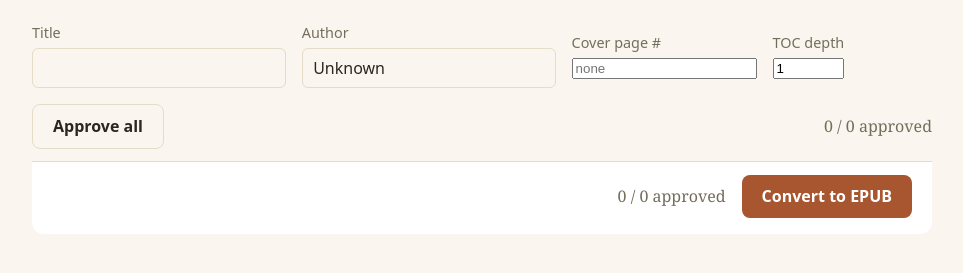
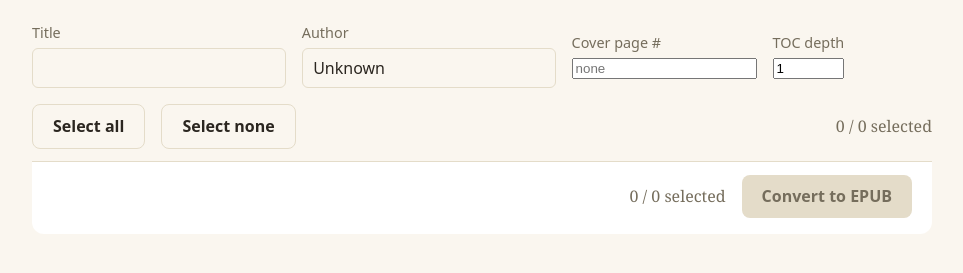
Before and after one commit to 00kingdragon00/ScanPdf2ebook, a Flask app: template templates/review.html in a window 1280 px wide. Shown: the part 92-365 px from the top of the page, without its empty margins (158-1121 px from the left). Run offline with Flask 3, Linux system fonts and the light colour scheme; the template is opened without the code that fills it, so the values that code supplies are empty; some libraries are stand-ins or nearby versions.

Commit message:
Convert only selected pages instead of requiring all pages approved
Checkbox now means 'include this page' rather than 'approved' - unchecked
pages are simply dropped from the EPUB instead of blocking conversion.
Requires at least one page selected. Adds Select all/Select none buttons.

```diff
--- a/templates/review.html
+++ b/templates/review.html
@@ -20,8 +20,9 @@
         <label>TOC depth
           <input type="number" name="toc_depth" value="1" min="1" max="6">
         </label>
-        <button type="button" class="btn-secondary" id="approve-all">Approve all</button>
-        <span class="approval-count" id="approval-count">0 / {{ pages|length }} approved</span>
+        <button type="button" class="btn-secondary" id="select-all">Select all</button>
+        <button type="button" class="btn-secondary" id="select-none">Select none</button>
+        <span class="approval-count" id="approval-count">0 / {{ pages|length }} selected</span>
       </div>
     </div>
 
@@ -43,14 +44,14 @@
         <textarea name="text_{{ page.num }}" rows="10">{{ page.text }}</textarea>
         <label class="approve-label">
           <input type="checkbox" class="approve-box" name="approved_{{ page.num }}">
-          Approved
+          Include this page
         </label>
       </div>
     </div>
     {% endfor %}
 
     <div class="convert-bar">
-      <span class="approval-count" id="approval-count-bottom">0 / {{ pages|length }} approved</span>
+      <span class="approval-count" id="approval-count-bottom">0 / {{ pages|length }} selected</span>
       <button type="submit" id="convert-btn" disabled>Convert to EPUB</button>
     </div>
   </form>
@@ -63,11 +64,11 @@ const countTop = document.getElementById("approval-count");
 const countBottom = document.getElementById("approval-count-bottom");
 
 function refresh() {
-  const approved = Array.from(boxes).filter(b => b.checked).length;
+  const selected = Array.from(boxes).filter(b => b.checked).length;
   const total = boxes.length;
-  countTop.textContent = approved + " / " + total + " approved";
-  countBottom.textContent = approved + " / " + total + " approved";
-  btn.disabled = approved !== total;
+  countTop.textContent = selected + " / " + total + " selected";
+  countBottom.textContent = selected + " / " + total + " selected";
+  btn.disabled = selected === 0;
 }
 
 boxes.forEach(b => b.addEventListener("change", e => {
@@ -75,7 +76,7 @@ boxes.forEach(b => b.addEventListener("change", e => {
   refresh();
 }));
 
-document.getElementById("approve-all").addEventListener("click", () => {
+document.getElementById("select-all").addEventListener("click", () => {
   boxes.forEach(b => {
     b.checked = true;
     b.closest("[data-page-block]").classList.add("approved");
@@ -83,5 +84,13 @@ document.getElementById("approve-all").addEventListener("click", () => {
   refresh();
 });
 
+document.getElementById("select-none").addEventListener("click", () => {
+  boxes.forEach(b => {
+    b.checked = false;
+    b.closest("[data-page-block]").classList.remove("approved");
+  });
+  refresh();
+});
+
 refresh();
 </script>
--- a/webapp.py
+++ b/webapp.py
@@ -247,11 +247,13 @@ def convert(book):
     if total == 0:
         return "No pages found", 400
 
-    texts = []
-    for i in range(1, total + 1):
-        if request.form.get(f"approved_{i}") != "on":
-            return f"Page {i} is not approved", 400
-        texts.append(request.form.get(f"text_{i}", ""))
+    texts = [
+        request.form.get(f"text_{i}", "")
+        for i in range(1, total + 1)
+        if request.form.get(f"approved_{i}") == "on"
+    ]
+    if not texts:
+        return "No pages selected", 400
 
     work_dir = os.path.join(OUTPUT_DIR, book, "ocr_work")
     md_path = os.path.join(work_dir, "clean.md")
```
Also changed, not shown: tests/test_webapp.py (+33 -8 lines).
